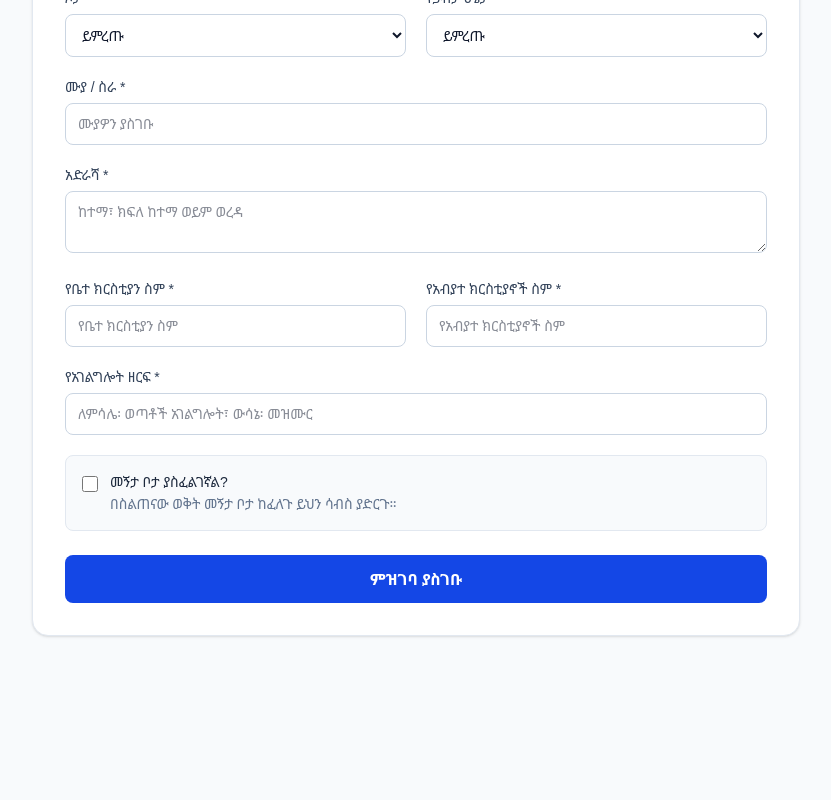
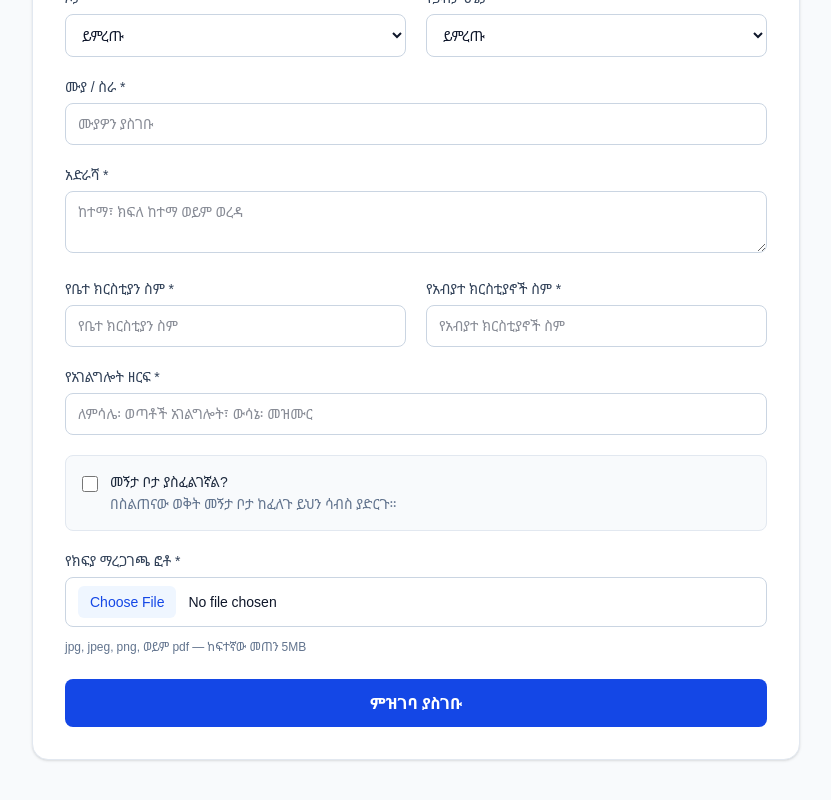
Before and after one commit to bego-net/National-Mission-Training, a Next.js app: page /register in a window 1280 px wide. Shown: the part 482-1282 px from the top of the page, without its empty margins (224-1055 px from the left). Before the commit the page ends 1166 px from the top, so only its background shows below. Built offline with nearby package versions, Linux system fonts and the light colour scheme.

Commit message:
Update registration form with payment fields

```diff
--- a/src/components/forms/RegistrationForm.tsx
+++ b/src/components/forms/RegistrationForm.tsx
@@ -3,6 +3,11 @@
 import { useState, type FormEvent } from "react";
 import { useRouter } from "next/navigation";
 import { Field } from "@/components/ui/Field";
+import {
+  ACCEPTED_PAYMENT_EXTENSIONS,
+  MAX_PAYMENT_FILE_SIZE,
+  validatePaymentFile,
+} from "@/lib/validations/payment";
 import {
   genderOptions,
   maritalStatusOptions,
@@ -15,18 +20,35 @@ const inputClassName =
 const selectClassName =
   "w-full rounded-lg border border-slate-300 bg-white px-3 py-2.5 text-sm text-slate-900 outline-none transition focus:border-blue-500 focus:ring-2 focus:ring-blue-500/20";
 
+const acceptAttribute = [
+  ...ACCEPTED_PAYMENT_EXTENSIONS.map((ext) =>
+    ext === "pdf" ? "application/pdf" : `image/${ext === "jpg" ? "jpeg" : ext}`,
+  ),
+  ...ACCEPTED_PAYMENT_EXTENSIONS.map((ext) => `.${ext}`),
+].join(",");
+
 export function RegistrationForm() {
   const router = useRouter();
   const [errors, setErrors] = useState<Record<string, string>>({});
   const [submitError, setSubmitError] = useState("");
   const [isSubmitting, setIsSubmitting] = useState(false);
+  const [selectedFileName, setSelectedFileName] = useState("");
+
+  function onFormSubmit(event: FormEvent<HTMLFormElement>) {
+    event.preventDefault();
+    void handleSubmit(event);
+  }
 
   async function handleSubmit(event: FormEvent<HTMLFormElement>) {
-    event.preventDefault();
+    if (isSubmitting) return;
+
     setErrors({});
     setSubmitError("");
 
-    const formData = new FormData(event.currentTarget);
+    const form = event.currentTarget;
+    const formData = new FormData(form);
+    const paymentFile = validatePaymentFile(formData.get("paymentScreenshot"));
+
     const raw = {
       fullName: formData.get("fullName"),
       phone: formData.get("phone"),
@@ -41,26 +63,44 @@ export function RegistrationForm() {
       needsAccommodation: formData.get("needsAccommodation") === "on",
     };
 
+    const fieldErrors: Record<string, string> = {};
+
+    if (!paymentFile.ok) {
+      fieldErrors.paymentScreenshot = paymentFile.error;
+    }
+
     const parsed = registrationSchema.safeParse(raw);
     if (!parsed.success) {
-      const fieldErrors: Record<string, string> = {};
       for (const issue of parsed.error.issues) {
         const key = String(issue.path[0] ?? "form");
         if (!fieldErrors[key]) fieldErrors[key] = issue.message;
       }
+    }
+
+    if (Object.keys(fieldErrors).length > 0 || !parsed.success || !paymentFile.ok) {
       setErrors(fieldErrors);
       return;
     }
+
+    formData.set(
+      "needsAccommodation",
+      parsed.data.needsAccommodation ? "true" : "false",
+    );
 
     setIsSubmitting(true);
     try {
       const response = await fetch("/api/registrations", {
         method: "POST",
-        headers: { "Content-Type": "application/json" },
-        body: JSON.stringify(parsed.data),
+        body: formData,
+        credentials: "same-origin",
       });
 
-      const data = (await response.json()) as { error?: string; id?: string };
+      let data: { error?: string; id?: string } = {};
+      try {
+        data = (await response.json()) as { error?: string; id?: string };
+      } catch {
+        data = {};
+      }
 
       if (!response.ok) {
         setSubmitError(data.error ?? "ምዝገባው አልተሳካም። እባክዎ እንደገና ይሞክሩ።");
@@ -76,7 +116,7 @@ export function RegistrationForm() {
   }
 
   return (
-    <form onSubmit={handleSubmit} className="space-y-6" noValidate>
+    <form onSubmit={onFormSubmit} className="space-y-6" noValidate>
       <div className="grid gap-5 sm:grid-cols-2">
         <div className="sm:col-span-2">
           <Field label="ሙሉ ስም *" htmlFor="fullName" error={errors.fullName}>
@@ -217,6 +257,33 @@ export function RegistrationForm() {
             </span>
           </label>
         </div>
+
+        <div className="sm:col-span-2">
+          <Field
+            label="የክፍያ ማረጋገጫ ፎቶ *"
+            htmlFor="paymentScreenshot"
+            error={errors.paymentScreenshot}
+          >
+            <input
+              id="paymentScreenshot"
+              name="paymentScreenshot"
+              type="file"
+              accept={acceptAttribute}
+              className="w-full rounded-lg border border-slate-300 bg-white px-3 py-2 text-sm file:mr-3 file:rounded-md file:border-0 file:bg-blue-50 file:px-3 file:py-1.5 file:text-sm file:font-medium file:text-blue-700"
+              onChange={(e) =>
+                setSelectedFileName(e.target.files?.[0]?.name ?? "")
+              }
+            />
+            <p className="mt-1.5 text-xs text-slate-500">
+              jpg, jpeg, png, ወይም pdf — ከፍተኛው መጠን {MAX_PAYMENT_FILE_SIZE / (1024 * 1024)}MB
+            </p>
+            {selectedFileName && (
+              <p className="mt-1 text-xs font-medium text-slate-700">
+                የተመረጠ፡ {selectedFileName}
+              </p>
+            )}
+          </Field>
+        </div>
       </div>
 
       {submitError && (
```
